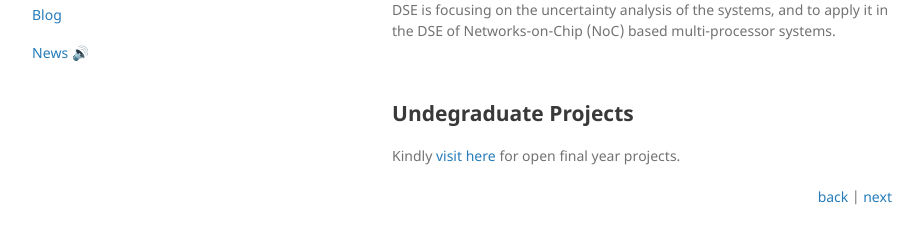
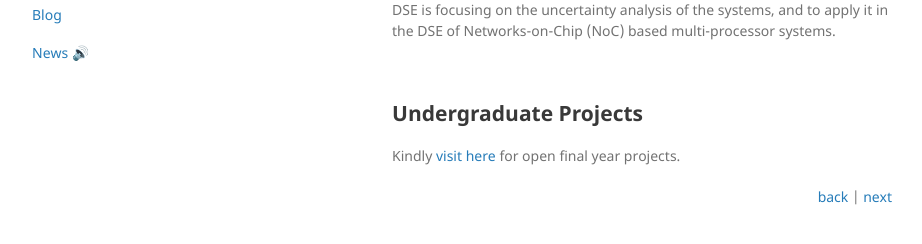
Before and after one commit to drzi/drzi.github.io, a Jekyll site: the page built from research.md, in a window 1280 px wide. Shown: the part 344-588 px from the top of the page, without its empty margins (178-1100 px from the left). Built offline with Jekyll 4.4.1, drawn with Linux system fonts in a browser that asks for light colours.

Commit message:
Multiple updates

```diff
--- a/research.md
+++ b/research.md
@@ -13,7 +13,7 @@ Networks-On-Chip (NoC) is seen as a new network paradigm for addressing the limi
 
 
 <br>
-## Undegraduate Projects
+## Undergraduate Projects
 
 Kindly [visit here](project) for open final year projects.
 
```
